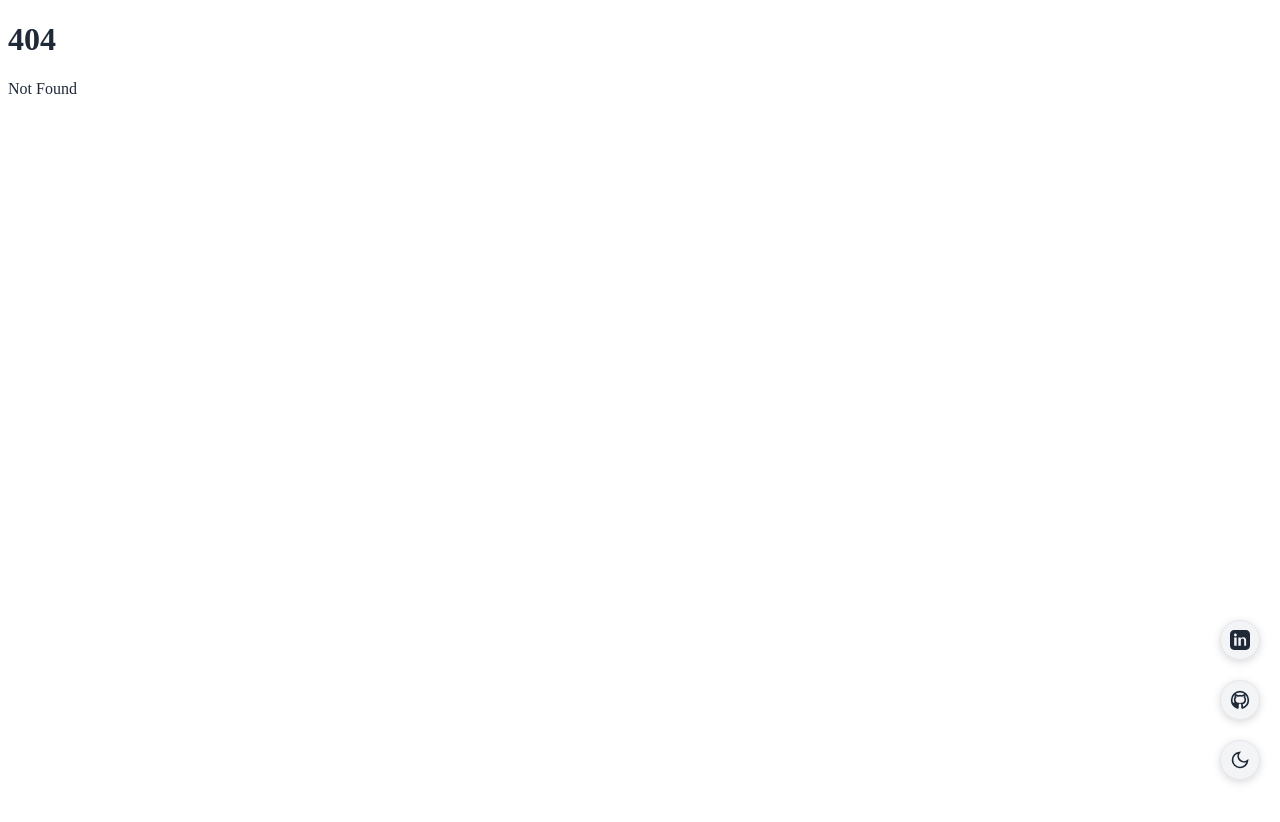
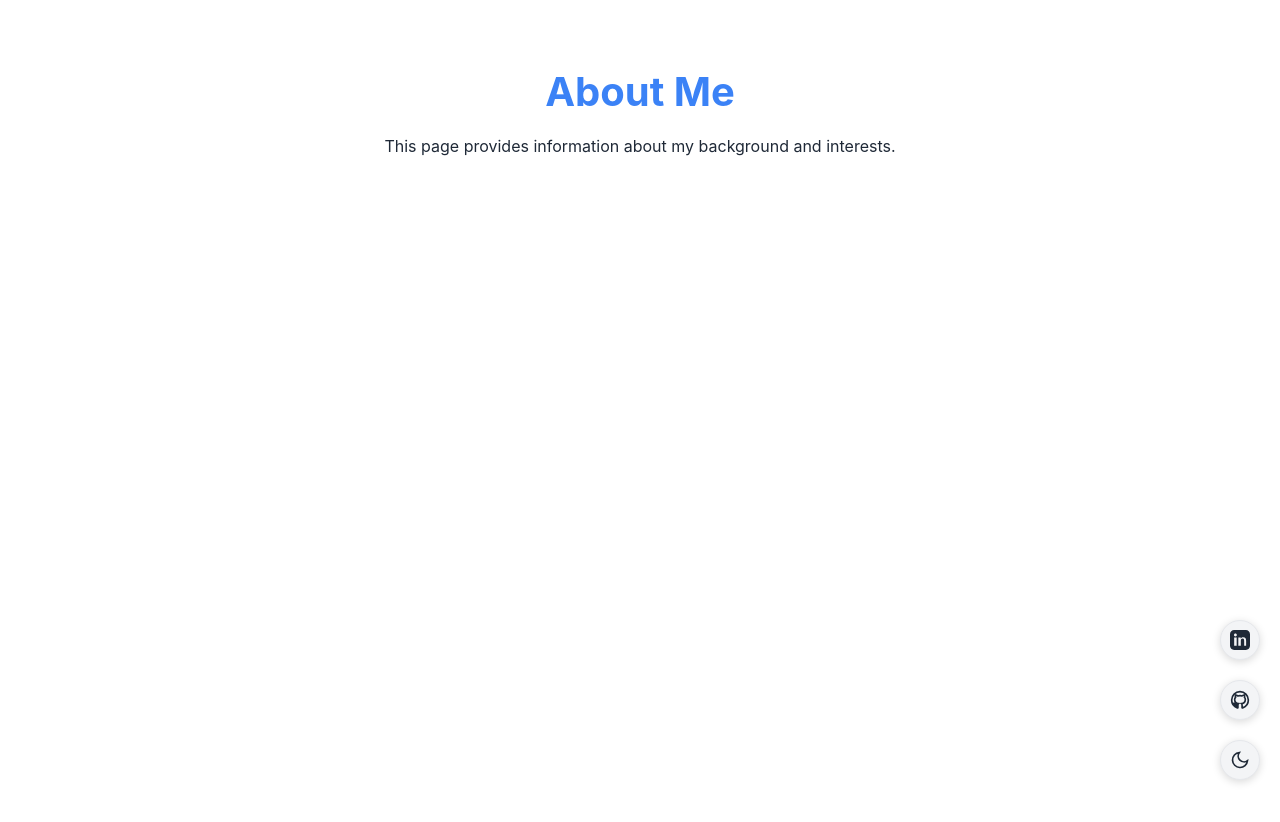
Before and after one commit to feikegeerts/career-timeline, a SvelteKit app: page /about in a window 1280 px wide. Before the commit this address had no page. Shown: the top 822 px of the page. Built offline with nearby package versions, Linux system fonts and the light colour scheme.

Commit message:
Another route test

```diff
--- /dev/null
+++ b/src/routes/about/+page.svelte
@@ -0,0 +1,31 @@
+<script>
+  // Add any necessary script logic here
+</script>
+
+<main>
+  <header>
+    <h1>About Me</h1>
+    <p>This page provides information about my background and interests.</p>
+  </header>
+</main>
+
+<style>
+  main {
+    padding: 2em;
+    max-width: 800px;
+    margin: 0 auto;
+    font-family: -apple-system, BlinkMacSystemFont, "Segoe UI", Roboto, Oxygen,
+      Ubuntu, Cantarell, "Open Sans", "Helvetica Neue", sans-serif;
+  }
+
+  header {
+    text-align: center;
+    margin-bottom: 3em;
+  }
+
+  h1 {
+    color: var(--primary);
+    font-size: 2.5em;
+    margin-bottom: 0.5em;
+  }
+</style>
```
Also changed, not shown: src/routes/about.svelte (deleted, +0 -8 lines).
